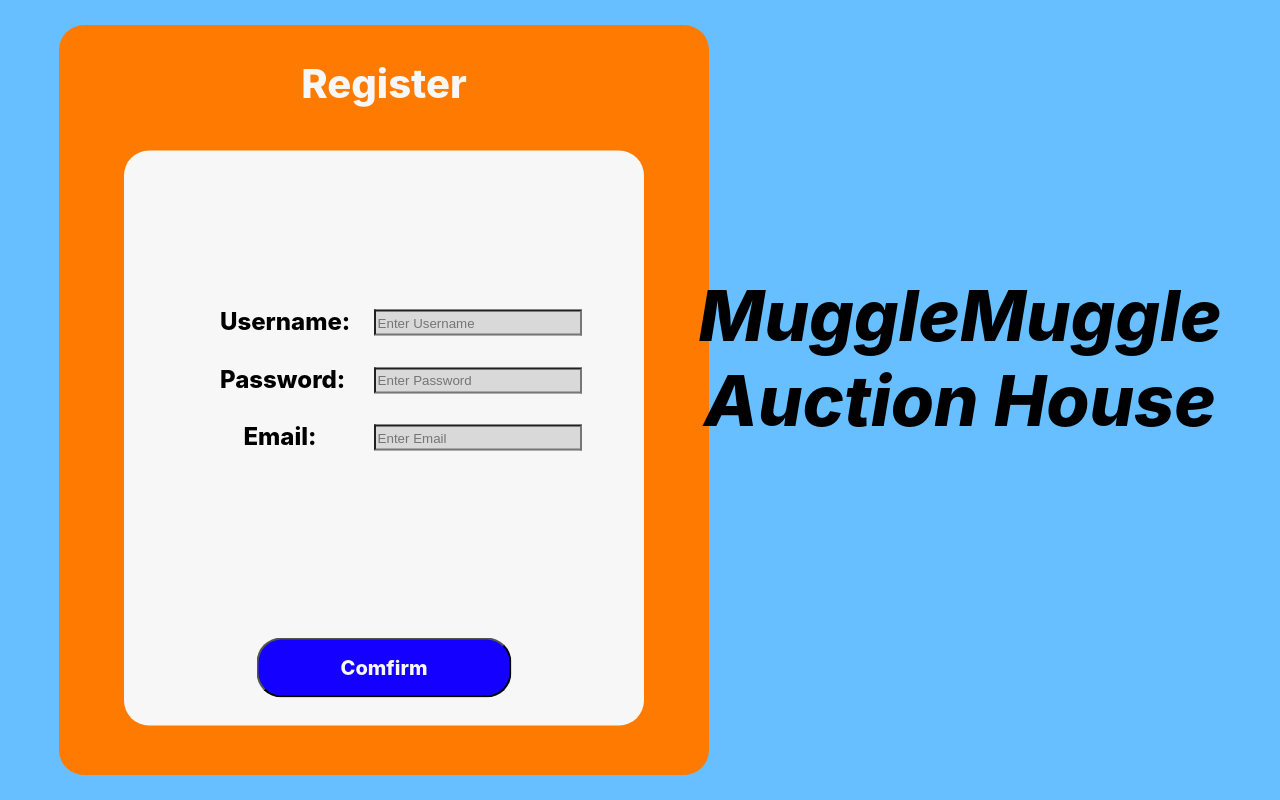
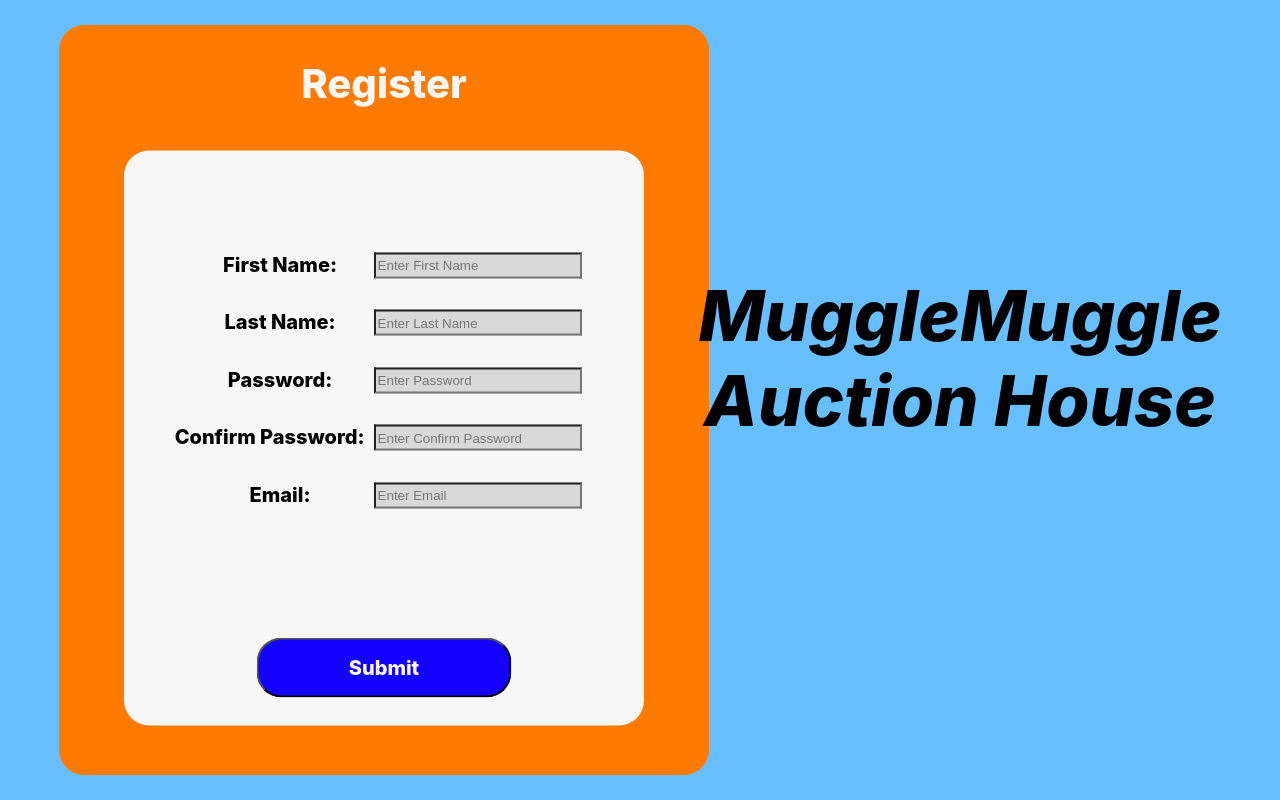
Before and after one commit to Y2Nk4/MuggleMuggle, a website: page FrontEnd/RegisterPage.html in a window 1280 px wide. Shown: the top 800 px of the page. Drawn offline with Linux system fonts and the light colour scheme.

Commit message:
Change LandingPage.css, Register Page's css and html to match with auth.js, add Register.js

```diff
--- a/FrontEnd/LandingPage.css
+++ b/FrontEnd/LandingPage.css
@@ -28,7 +28,7 @@ body {
     font-style: italic;
     font-weight: 800;
     font-size: 60px;
-    line-height: 61px;
+    line-height: 62px;
     text-align: center;
 
     color: #FFFFFF;
--- a/FrontEnd/RegisterPage.css
+++ b/FrontEnd/RegisterPage.css
@@ -69,14 +69,45 @@ body {
     left: 50%;
     transform: translate(-50%, -50%);
 }
-.UsernameText{
-    width: 120px;
+.FirstNameText{
+    width: 200px;
     height: 25px;
 
     font-family: 'Inter';
     font-style: normal;
     font-weight: 800;
-    font-size: 24px;
+    font-size: 20px;
+    line-height: 24px;
+    text-align: center;
+
+    color: #000000;
+
+    margin: 0;
+    position: absolute;
+    top: 20%;
+    left: 30%;
+    transform: translate(-50%, -50%);
+}
+.FirstNameBox{
+    width: 200px;
+    height: 20px;
+
+    background: #D9D9D9;
+
+    margin: 0;
+    position: absolute;
+    top: 20%;
+    left: 68%;
+    transform: translate(-50%, -50%);
+}
+.LastNameText{
+    width: 200px;
+    height: 25px;
+
+    font-family: 'Inter';
+    font-style: normal;
+    font-weight: 800;
+    font-size: 20px;
     line-height: 24px;
     text-align: center;
 
@@ -88,7 +119,7 @@ body {
     left: 30%;
     transform: translate(-50%, -50%);
 }
-.UsernameBox{
+.LastNameBox{
     width: 200px;
     height: 20px;
 
@@ -107,7 +138,7 @@ body {
     font-family: 'Inter';
     font-style: normal;
     font-weight: 800;
-    font-size: 24px;
+    font-size: 20px;
     line-height: 24px;
     text-align: center;
 
@@ -131,14 +162,14 @@ body {
     left: 68%;
     transform: translate(-50%, -50%);
 }
-.EmailText{
-    width: 120px;
+.ConfirmPasswordText{
+    width: 200px;
     height: 25px;
 
     font-family: 'Inter';
     font-style: normal;
     font-weight: 800;
-    font-size: 24px;
+    font-size: 20px;
     line-height: 24px;
     text-align: center;
 
@@ -147,6 +178,37 @@ body {
     margin: 0;
     position: absolute;
     top: 50%;
+    left: 28%;
+    transform: translate(-50%, -50%);
+}
+.ConfirmPasswordBox{
+    width: 200px;
+    height: 20px;
+
+    background: #D9D9D9;
+
+    margin: 0;
+    position: absolute;
+    top: 50%;
+    left: 68%;
+    transform: translate(-50%, -50%);
+}
+.EmailText{
+    width: 120px;
+    height: 25px;
+
+    font-family: 'Inter';
+    font-style: normal;
+    font-weight: 800;
+    font-size: 20px;
+    line-height: 24px;
+    text-align: center;
+
+    color: #000000;
+
+    margin: 0;
+    position: absolute;
+    top: 60%;
     left: 30%;
     transform: translate(-50%, -50%);
 }
@@ -158,11 +220,11 @@ body {
 
     margin: 0;
     position: absolute;
-    top: 50%;
+    top: 60%;
     left: 68%;
     transform: translate(-50%, -50%);
 }
-.ComfirmButton{
+.SubmitButton{
     width: 255px;
     height: 60px;
 
@@ -184,7 +246,7 @@ body {
     left: 50%;
     transform: translate(-50%, -50%);
 }
-.ComfirmButton:hover{
+.SubmitButton:hover{
     background: #1100cc;
     cursor: pointer;
 }
--- a/FrontEnd/RegisterPage.html
+++ b/FrontEnd/RegisterPage.html
@@ -11,14 +11,24 @@
             <h1 class="RegisterText">Register</h1>
             <div class="InputBox">
                 <!-- need javascript for register-->
-                <form action="">
-                    <label class="UsernameText" for="Username">Username: </label>
-                    <input class="UsernameBox" type="text" id="Username" name="Username" placeholder="Enter Username"><br><br>
+                <form id="UserInform" action="/FrontEndScript/Register.js">
+                    <!-- First Name-->
+                    <label class="FirstNameText" for="FirstName">First Name: </label>
+                    <input class="FirstNameBox" type="text" id="FirstName" name="FirstName" placeholder="Enter First Name"><br><br>
+                    <!-- Last Name -->
+                    <label class="LastNameText" for="LastName">Last Name: </label>
+                    <input class="LastNameBox" type="text" id="LastName" name="LastName" placeholder="Enter Last Name"><br><br>
+                    <!-- Password-->
                     <label class="PasswordText" for="Password">Password: </label>
                     <input class="PasswordBox" type="password" id="Password" name="Password" placeholder="Enter Password"><br><br>
+                    <!-- Confirm Password -->
+                    <label class="ConfirmPasswordText" for="ConfirmPassword">Confirm Password: </label>
+                    <input class="ConfirmPasswordBox" type="password" id="ConfirmPassword" name="ConfirmPassword" placeholder="Enter Confirm Password"><br><br>
+                    <!-- Email -->
                     <label class="EmailText" for="Email">Email: </label>
                     <input class="EmailBox" type="text" id="Email" name="Email" placeholder="Enter Email"><br><br>
-                    <input class="ComfirmButton" type="submit" value="Comfirm">
+                    <!-- Submit Button -->
+                    <input class="SubmitButton" type="submit" value="Submit">
                   </form>
             </div>
         </div>
--- /dev/null
+++ b/FrontEndScript/Register.js
@@ -0,0 +1,5 @@
+RegisterUser()
+
+function RegisterUser(){
+
+}
```
